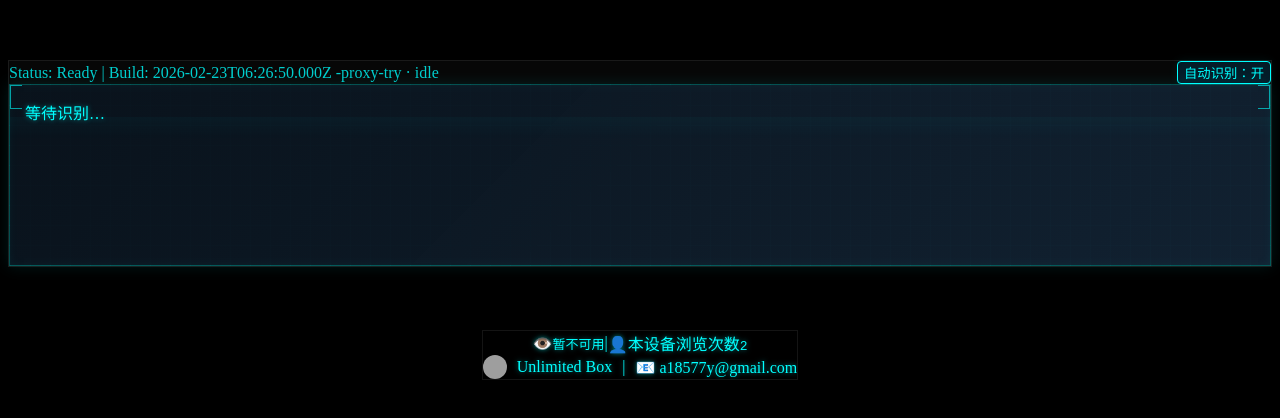
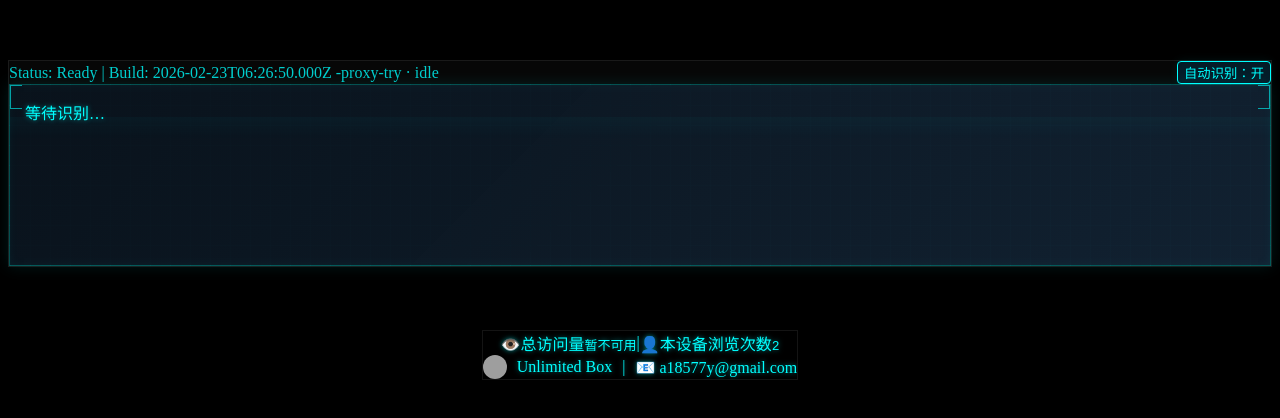
Before and after one commit to Mocas-12/aura-vision, a React (Vite) app: page / in a window 1280 px wide. Shown: the part 428-846 px from the top of the page. Built offline with nearby package versions, Linux system fonts and the light colour scheme; no server answers; grey boxes are pictures that could not be loaded.

Commit message:
total_visits_label_added

```diff
--- a/src/App.tsx
+++ b/src/App.tsx
@@ -401,6 +401,7 @@ export default function App() {
           <div className="text-sm cyber-text flex items-center justify-center gap-4">
             <span id="busuanzi_container_page_pv" className="flex items-center gap-1" style={{ display: 'inline' }}>
               <span>👁️</span>
+              <span>总访问量</span>
               <span id="busuanzi_value_page_pv" style={{ fontFamily: 'monospace' }}>加载中...</span>
             </span>
             <span className="sep" id="busuanzi_sep" style={{ display: 'none' }}>|</span>
```
